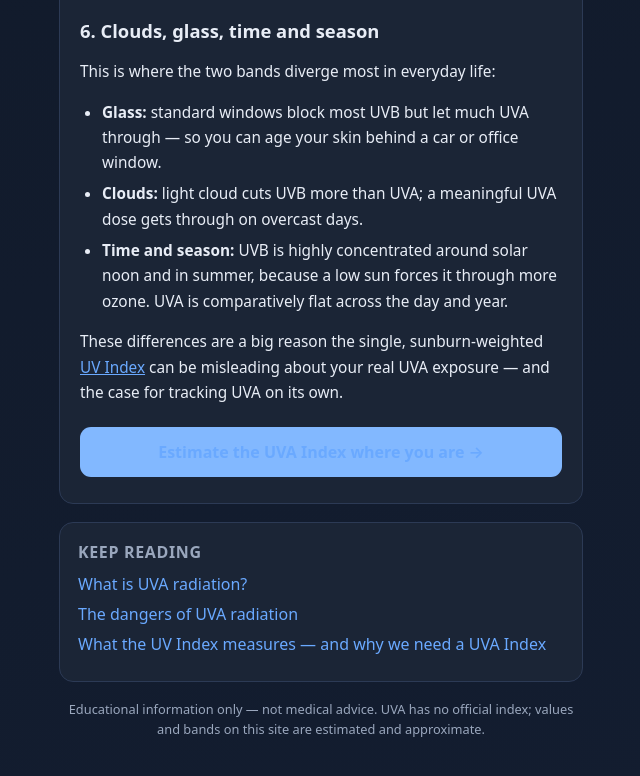
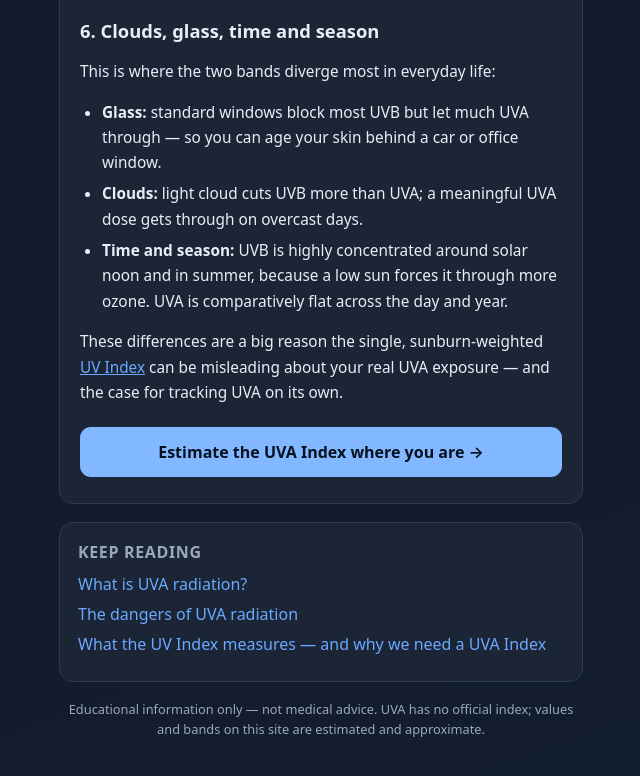
Before and after one commit to mixalisaspr/uvaindex, a plain HTML site: page learn/uva-vs-uvb.html in a window 1280 px wide. In both pictures the pointer is over the link "Estimate the UVA Index where you are →". Shown: the part 2090-2866 px from the top of the page, without its empty margins (319-959 px from the left). Drawn offline with Linux system fonts and the light colour scheme.

Commit message:
Fix unreadable CTA button text in knowledge base (#6)
The .prose a rule (specificity 0-1-1) overrode .cta's dark text color
(0-1-0), so CTA links rendered with accent-colored text on an accent
background. Raised the selector to a.cta so the dark text color wins.

Co-authored-by: Claude <noreply@anthropic.com>

```diff
--- a/styles.css
+++ b/styles.css
@@ -456,7 +456,8 @@ button.primary:hover {
 }
 
 /* "Try the calculator" call to action. */
-.cta {
+/* Use a.cta so the dark text color beats the .prose a accent color. */
+a.cta {
   display: block;
   text-align: center;
   background: var(--accent);
@@ -468,8 +469,9 @@ button.primary:hover {
   margin: 22px 0 4px;
 }
 
-.cta:hover {
+a.cta:hover {
   background: #82b8ff;
+  color: #08111f;
 }
 
 /* "Keep reading" list at the foot of an article. */
```
